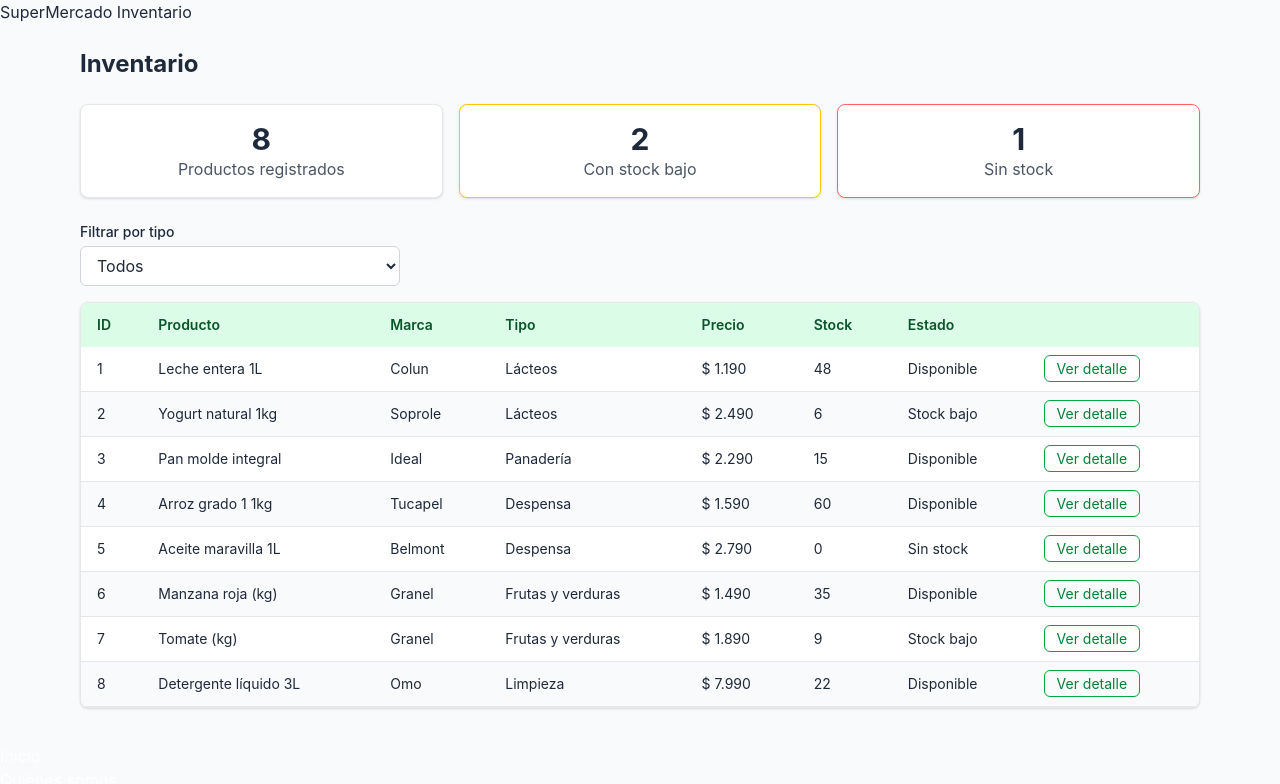
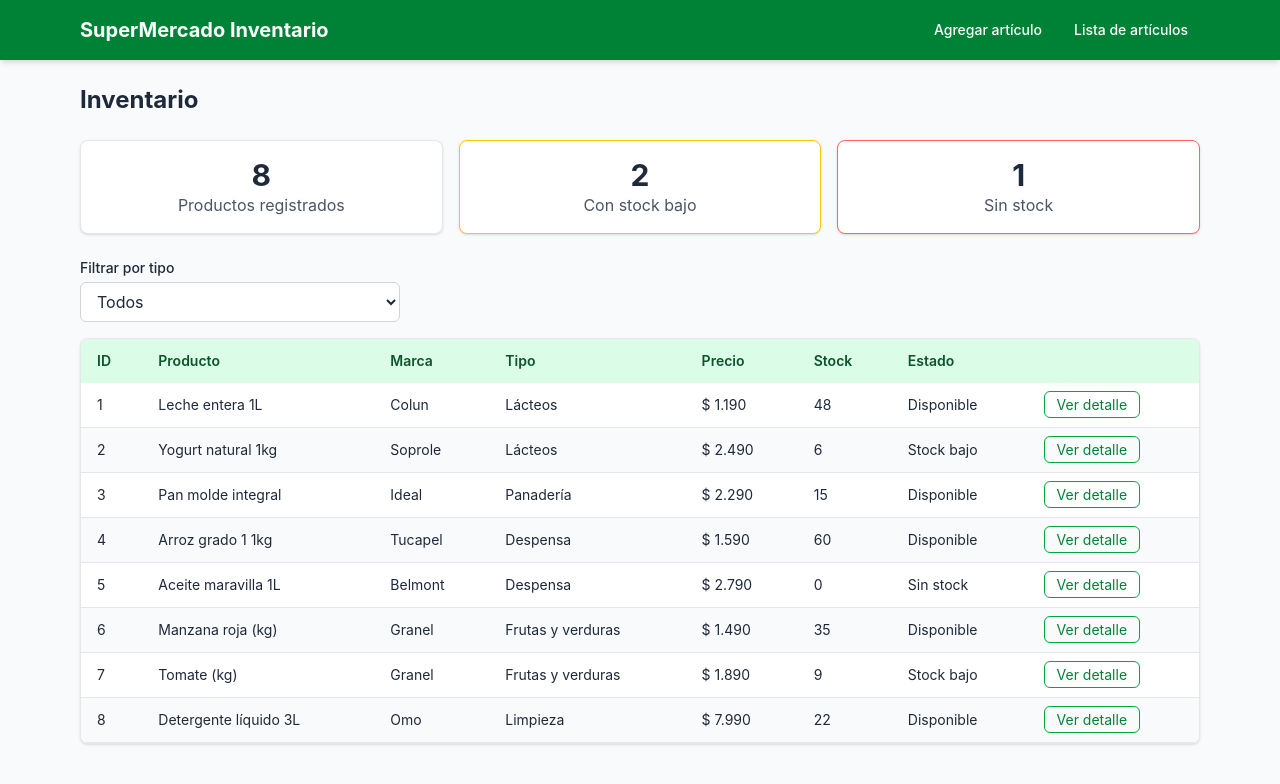
Before and after one commit to m-vargas-h/supermercado-miguel-vargas-pfy2202, a React (Vite) app: page / in a window 1280 px wide. Shown: the top 784 px of the page. Built offline with nearby package versions, Linux system fonts and the light colour scheme.

Commit message:
Feat: menú principal con navegación a agregar y lista de artículos

```diff
--- a/src/components/Header.jsx
+++ b/src/components/Header.jsx
@@ -1,12 +1,14 @@
 import { Link } from 'react-router-dom'
+import MenuPrincipal from './MenuPrincipal'
 
 function Header() {
     return (
-        <header className="navbar navbar-dark bg-success">
-            <div className="container">
-                <Link to="/" className="navbar-brand fw-bold">
+        <header className="bg-green-700 shadow-md">
+            <div className="mx-auto flex max-w-6xl flex-col gap-3 px-4 py-3 sm:flex-row sm:items-center sm:justify-between">
+                <Link to="/" className="text-xl font-bold text-white">
                     SuperMercado Inventario
                 </Link>
+                <MenuPrincipal />
             </div>
         </header>
     )
--- /dev/null
+++ b/src/components/MenuPrincipal.jsx
@@ -0,0 +1,28 @@
+import { NavLink } from 'react-router-dom'
+
+const enlaces = [
+    { ruta: '/agregar', texto: 'Agregar artículo' },
+    { ruta: '/articulos', texto: 'Lista de artículos' },
+]
+
+function MenuPrincipal() {
+    const clasesEnlace = ({ isActive }) =>
+        'block rounded-md px-3 py-2 text-sm font-medium transition-colors ' +
+        (isActive ? 'bg-white text-green-700' : 'text-white hover:bg-green-600')
+
+    return (
+        <nav>
+            <ul className="flex gap-2">
+                {enlaces.map(enlace => (
+                    <li key={enlace.ruta}>
+                        <NavLink to={enlace.ruta} className={clasesEnlace}>
+                            {enlace.texto}
+                        </NavLink>
+                    </li>
+                ))}
+            </ul>
+        </nav>
+    )
+}
+
+export default MenuPrincipal
```
